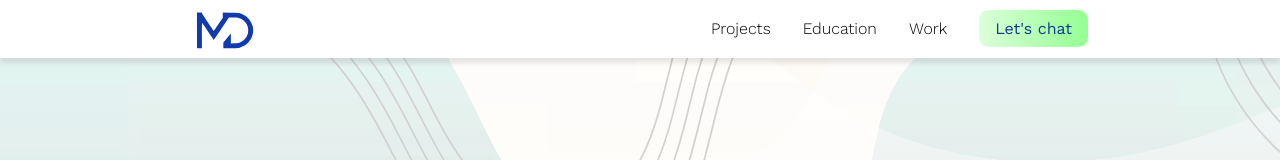
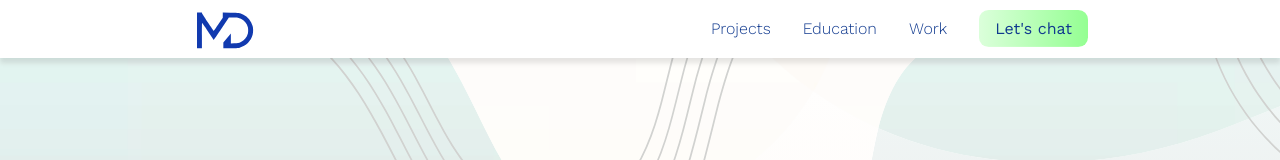
Before and after one commit to MohamedAmineDHIAB/portfolio-nextjs-typescript, a Next.js app: page / in a window 1280 px wide. Shown: the top 160 px of the page. Built offline with nearby package versions, Linux system fonts and the light colour scheme; a web font is replaced by a local one.

Commit message:
added react-scroll navigation

```diff
--- a/components/education/index.tsx
+++ b/components/education/index.tsx
@@ -6,7 +6,7 @@ import Title from "../title";
 
 const Education = () => {
     return (
-        <Wrapper>
+        <Wrapper name="education">
             <Title title="Education" />
             <Waves src="./hero/waves.svg" top={true} />
             <Waves src="./hero/waves.svg" top={false} />
--- a/components/education/style.tsx
+++ b/components/education/style.tsx
@@ -1,5 +1,5 @@
 import styled from "styled-components";
-
+import { Element } from "react-scroll";
 interface Props {
     top: boolean;
 }
@@ -11,7 +11,7 @@ export const Waves = styled.img<Props>`
     left: 0;
     width: 100%;
 `;
-export const Wrapper = styled.div`
+export const Wrapper = styled(Element)`
     min-height: 110vh;
     width: 100vw;
     display: flex;
--- a/components/header/index.tsx
+++ b/components/header/index.tsx
@@ -9,20 +9,20 @@ const Header = () => {
                 <Image src="/main/logo.svg" layout="fill" alt="mohamed_logo" />
             </LogoWrapper>
             <NavBar>
-                <NavBarItem>
+                <NavBarItem to="projects" smooth={true}>
                     <span>Projects</span>
                 </NavBarItem>
-                <NavBarItem>
+                <NavBarItem to="education" smooth={true}>
                     <span>Education</span>
                 </NavBarItem>
-                <NavBarItem>
+                <NavBarItem to="work" smooth={true}>
                     <span>Work</span>
                 </NavBarItem>
-                <NavBarItem>
+                <div>
                     <PrimaryButton href="mailto: aminedhiab2028@gmail.com">
                         Let&apos;s chat
                     </PrimaryButton>
-                </NavBarItem>
+                </div>
             </NavBar>
         </HeaderWrapper>
     );
--- a/components/header/style.tsx
+++ b/components/header/style.tsx
@@ -1,5 +1,5 @@
 import styled from "styled-components";
-
+import { Link } from "react-scroll";
 export const HeaderWrapper = styled.div`
     height: max(1.8rem, 4vw);
     width: 100vw;
@@ -29,7 +29,7 @@ export const NavBar = styled.div`
     align-items: center;
 `;
 
-export const NavBarItem = styled.div`
+export const NavBarItem = styled(Link)`
     display: flex;
     height: 1.1rem;
     align-items: center;
--- a/components/projects/index.tsx
+++ b/components/projects/index.tsx
@@ -8,7 +8,7 @@ import Title from "../title";
 
 const Projects = () => {
     return (
-        <Wrapper>
+        <Wrapper name="projects">
             <Title title="Projects" />
             <Container>
                 <Project
--- a/components/projects/style.tsx
+++ b/components/projects/style.tsx
@@ -1,6 +1,6 @@
 import styled from "styled-components";
-
-export const Wrapper = styled.div`
+import { Element } from "react-scroll";
+export const Wrapper = styled(Element)`
     min-height: 100vh;
     width: 100vw;
     display: flex;
@@ -11,7 +11,7 @@ export const Wrapper = styled.div`
         center;
     background-size: auto 100%;
     box-sizing: border-box;
-    padding: 0 0 2rem 0;
+    padding: 2rem 0 2rem 0;
 `;
 
 export const Container = styled.div`
--- a/components/work/index.tsx
+++ b/components/work/index.tsx
@@ -8,7 +8,7 @@ import { fourthWorkData } from "../../data/workData/fourthWork";
 
 const Work = () => {
     return (
-        <Wrapper>
+        <Wrapper name="work">
             <Title title="Work" />
             <Container>
                 <Item index={0} data={firstWorkData} />
--- a/components/work/style.tsx
+++ b/components/work/style.tsx
@@ -1,6 +1,7 @@
+import { Element } from "react-scroll";
 import styled from "styled-components";
 
-export const Wrapper = styled.div`
+export const Wrapper = styled(Element)`
     min-height: 110vh;
     width: 100vw;
     display: flex;
--- a/package.json
+++ b/package.json
@@ -15,6 +15,7 @@
         "@types/node": "18.11.9",
         "@types/react": "18.0.24",
         "@types/react-dom": "18.0.8",
+        "@types/react-scroll": "^1.8.5",
         "@types/styled-components": "^5.1.26",
         "babel-plugin-styled-components": "^2.0.7",
         "eslint": "8.26.0",
@@ -24,6 +25,7 @@
         "react": "18.2.0",
         "react-dom": "18.2.0",
         "react-icons": "^4.6.0",
+        "react-scroll": "^1.8.8",
         "react-simple-typewriter": "^5.0.1",
         "styled-components": "^5.3.6",
         "typescript": "4.8.4"
```
Also changed, not shown: styles/global.css (line endings or trailing spaces), 1 other file (tests, documents, lock files or other folders).
